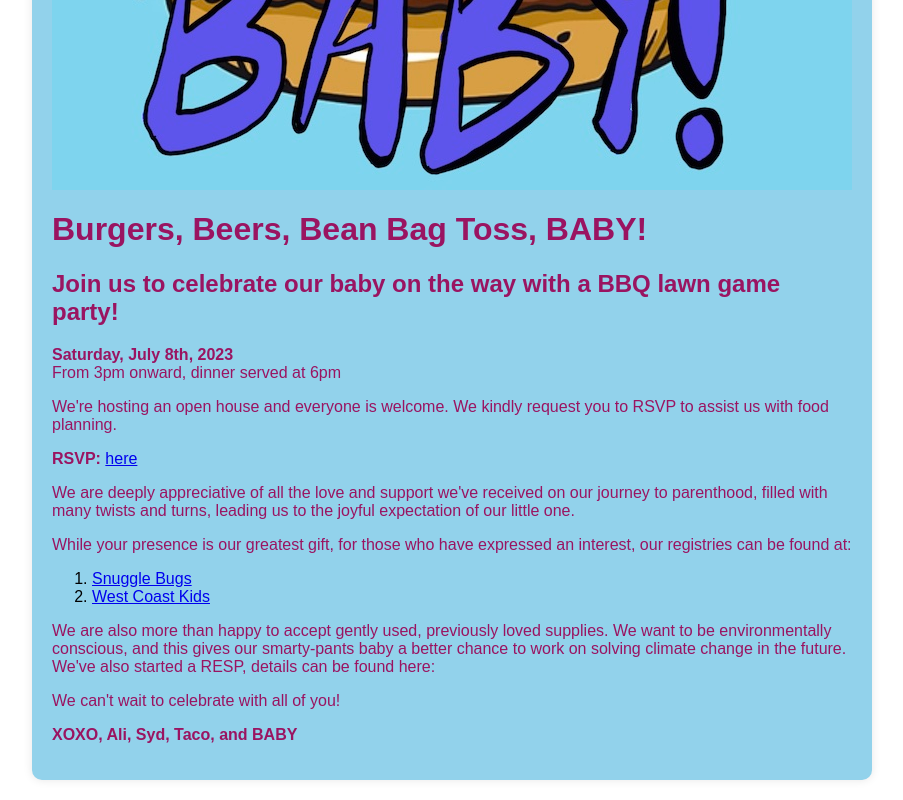
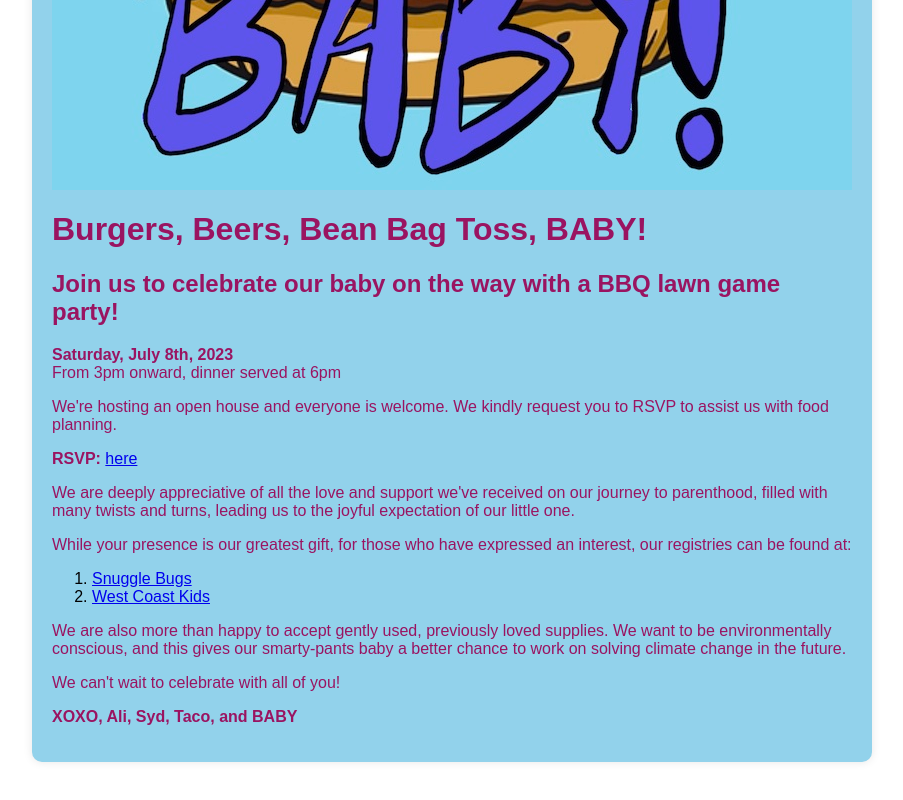
Before and after one commit to akhanf/baby-shower, a plain HTML site: page index.html in a window 1280 px wide. Shown: the part 714-1514 px from the top of the page, without its empty margins (188-1091 px from the left). Drawn offline with Linux system fonts and the light colour scheme.

Commit message:
remove resp

```diff
--- a/index.html
+++ b/index.html
@@ -56,7 +56,7 @@
             <li><a href="https://www.westcoastkids.ca/babyregistry/view/index/id/7ZEZ42/">West Coast Kids</a></li>
         </ol>
         </p>
-        <p>We are also more than happy to accept gently used, previously loved supplies. We want to be environmentally conscious, and this gives our smarty-pants baby a better chance to work on solving climate change in the future. We've also started a RESP, details can be found here:</p>
+        <p>We are also more than happy to accept gently used, previously loved supplies. We want to be environmentally conscious, and this gives our smarty-pants baby a better chance to work on solving climate change in the future.</p>
         <p>We can't wait to celebrate with all of you!</p>
         <p><strong>XOXO, Ali, Syd, Taco, and BABY</strong></p>
     </div>
```
